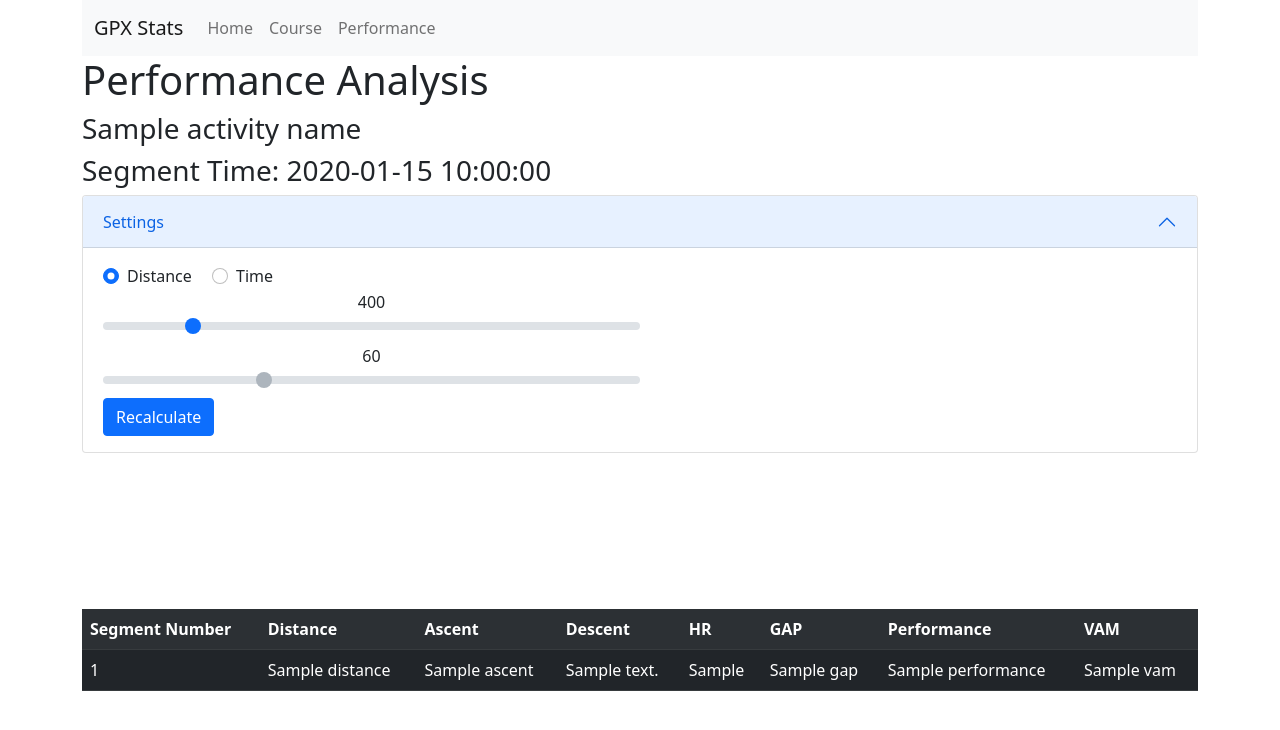
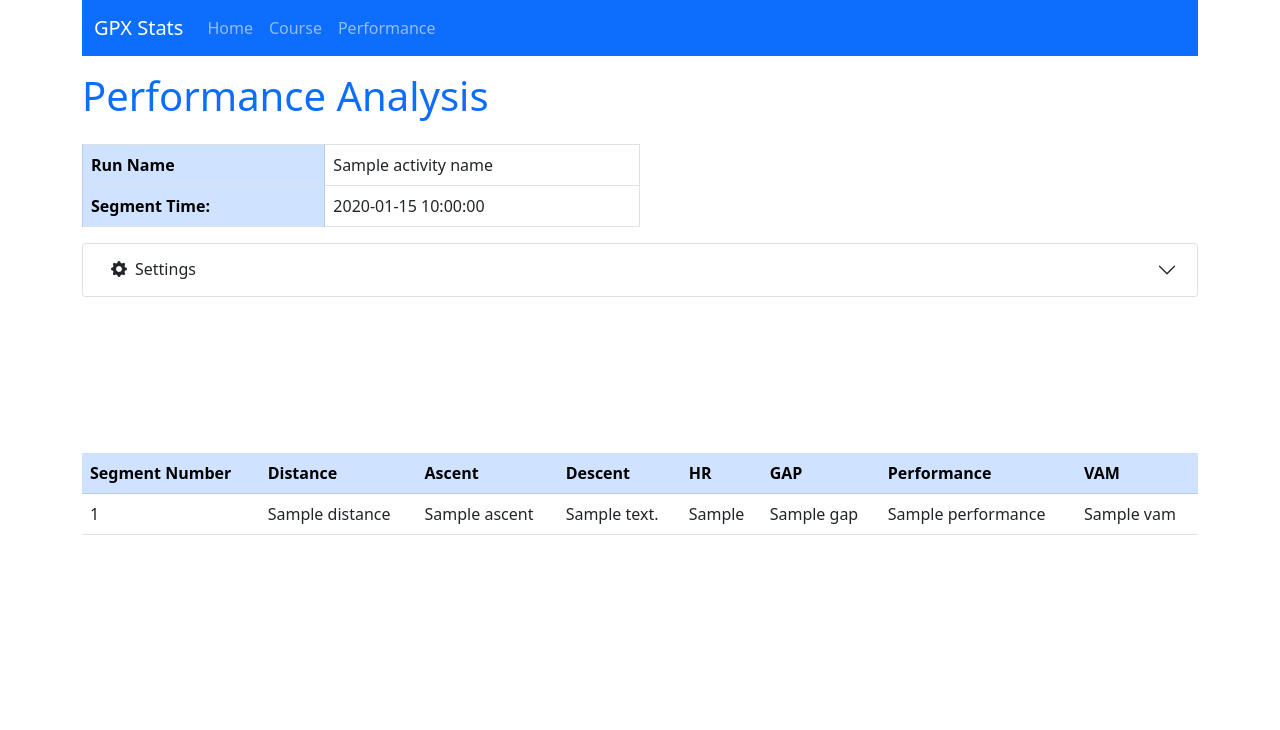
Before and after one commit to sudoale/gpx_stats, a Flask app: template templates/analyze_performance.html in a window 1280 px wide. Shown: the top 730 px of the page. Run offline with Flask 2, Linux system fonts and the light colour scheme; the template is opened without the code that fills it: most values are stand-ins (such as "Sample title", 1, 10 or a date in 2020); a map, chart or similar area stays blank; some libraries are stand-ins or nearby versions.

Commit message:
refactoring and design changes

```diff
--- a/src/metrics.py
+++ b/src/metrics.py
@@ -23,7 +23,7 @@ def average_hr(points):
         for extension_element in point.extensions[0].iter():
             if extension_element.tag.endswith('hr'):
                 hr.append(int(extension_element.text))
-    return sum(hr) / len(hr)
+    return round(sum(hr) / len(hr))
 
 
 def calculate_distance(points):
@@ -34,7 +34,7 @@ def calculate_distance(points):
         distance += distance_between_points(current_point, next_point)
         current_point = next_point
 
-    return distance
+    return round(distance)
 
 
 def distance_between_points(point1, point2):
--- a/src/performance_tools.py
+++ b/src/performance_tools.py
@@ -21,4 +21,4 @@ def calculate_gap(ascent, distance, duration):
     if adjusted_ascent > 200:
         gap -= ((adjusted_ascent - 200) % 50) * 90
 
-    return gap - remaining_reduction
+    return round(gap - remaining_reduction)
--- a/templates/analyze_performance.html
+++ b/templates/analyze_performance.html
@@ -2,24 +2,35 @@
 
 {% block content %}
 <div class="container">
-    <h1>Performance Analysis</h1>
-    <h3 id="activityName">{{ activity_name }}</h3>
-    {% if segment_time %}
-        <h3>Segment Time: {{ segment_time }}</h3>
-    {% elif segment_distance %}
-        <h3>Segment Distance: {{ segment_distance }}</h3>
-    {% endif %}
+    <h1 class="text-primary py-3">Performance Analysis</h1>
+
+    <table class="table table-bordered py-3 w-50">
+    <tr>
+        <th class="table-primary">Run Name</th>
+        <td>{{ activity_name }}</td>
+      </tr>
+      <tr>
+          {% if segment_time %}
+            <th class="table-primary">Segment Time:</th>
+            <td>{{ segment_time }}</td>
+          {% elif segment_distance %}
+            <th class="table-primary">Segment Distance</th>
+            <td>{{ segment_distance }}</td>
+          {% endif %}
+      </tr>
+  </table>
 </div>
 
 <div class="container">
     <div class="accordion" id="accordionExample">
         <div class="accordion-item">
           <h2 class="accordion-header" id="headingOne">
-            <button class="accordion-button" type="button" data-bs-toggle="collapse" data-bs-target="#collapseOne" aria-expanded="true" aria-controls="collapseOne">
-              Settings
+            <button class="accordion-button collapsed" type="button" data-bs-toggle="collapse" data-bs-target="#collapseOne" aria-expanded="true" aria-controls="collapseOne">
+              <i class="bi bi-gear-fill px-2"></i>
+                Settings
             </button>
           </h2>
-          <div id="collapseOne" class="accordion-collapse collapse show" aria-labelledby="headingOne" data-bs-parent="#accordionExample">
+          <div id="collapseOne" class="accordion-collapse collapse" aria-labelledby="headingOne" data-bs-parent="#accordionExample">
             <div class="accordion-body">
                 <div class="col-12">
                     <div class="form-check form-check-inline">
@@ -40,7 +51,9 @@
                     <input type="range" class="form-range" min="10" max="180" step="10" value=60 id="timeRange" oninput="timeSelected.value = this.value" disabled>
                 </div>
                 <div class="col-12">
-                    <button class="btn btn-primary" onclick="recalculate()">Recalculate</button>
+                    <button class="btn btn-primary" onclick="recalculate()">
+                        <i class="bi bi-play-fill px-1"></i>
+                        Recalculate</button>
                 </div>
             </div>
           </div>
@@ -61,8 +74,8 @@
 
 <script src="{{ url_for('static', filename='js/chart.js') }}"></script>
 <div class="container">
-  <table class="table table-dark table-striped">
-    <tr>
+  <table class="table">
+    <tr class=" table-primary">
         <th>Segment Number</th>
         <th>Distance</th>
         <th>Ascent</th>
--- a/templates/base.html
+++ b/templates/base.html
@@ -3,6 +3,7 @@
 <head>
     <title>GPX Stats</title>
     <link href="https://cdn.jsdelivr.net/npm/bootstrap@5.1.3/dist/css/bootstrap.min.css" rel="stylesheet" integrity="sha384-1BmE4kWBq78iYhFldvKuhfTAU6auU8tT94WrHftjDbrCEXSU1oBoqyl2QvZ6jIW3" crossorigin="anonymous">
+    <link rel="stylesheet" href="https://cdn.jsdelivr.net/npm/bootstrap-icons@1.3.0/font/bootstrap-icons.css">
     <script src="https://cdn.jsdelivr.net/npm/bootstrap@5.1.3/dist/js/bootstrap.bundle.min.js" integrity="sha384-ka7Sk0Gln4gmtz2MlQnikT1wXgYsOg+OMhuP+IlRH9sENBO0LRn5q+8nbTov4+1p" crossorigin="anonymous"></script>
     <script src="https://cdnjs.cloudflare.com/ajax/libs/Chart.js/3.7.1/chart.js"></script>
     <script src="https://code.jquery.com/jquery-3.6.0.js" integrity="sha256-H+K7U5CnXl1h5ywQfKtSj8PCmoN9aaq30gDh27Xc0jk=" crossorigin="anonymous"></script>
@@ -12,7 +13,7 @@
 </head>
 <body>
 <div class="container">
-    <nav class="navbar navbar-expand-lg navbar-light bg-light">
+    <nav class="navbar navbar-expand-lg navbar-dark bg-primary">
   <div class="container-fluid">
     <a class="navbar-brand" href="/">GPX Stats</a>
     <button class="navbar-toggler" type="button" data-bs-toggle="collapse" data-bs-target="#navbarNav" aria-controls="navbarNav" aria-expanded="false" aria-label="Toggle navigation">
--- a/templates/index.html
+++ b/templates/index.html
@@ -5,7 +5,7 @@
 {% endblock %}
 
 {% block content %}
-<div class="container">
+<div class="container py-5">
   <h1 class="text-center">Welcome to GPX Stats</h1>
   <p class="text-center">Start by uploading a past performance or a planned course.</p>
   <div class="accordion" id="accordionExample">
--- a/templates/performance.html
+++ b/templates/performance.html
@@ -3,10 +3,10 @@
 {% endblock %}
 
 {% block content %}
-<div class="container">
+<div class="container text-center py-5">
   <h1 class="text-center">Review one of your performances!</h1>
-  <div class="dropdown">
-    <a class="btn btn-secondary dropdown-toggle" href="#" role="button" id="dropdownMenuLink" data-bs-toggle="dropdown" aria-expanded="false">
+  <div class="dropdown py-5">
+    <a class="btn btn-primary dropdown-toggle" href="#" role="button" id="dropdownMenuLink" data-bs-toggle="dropdown" aria-expanded="false">
       Select Performance
     </a>
 
```
Also changed, not shown: app.py (+6 -2 lines), src/gpx_stats.py (+4 -5 lines), templates/analyze_course.html (+10 -4 lines), templates/course.html (+3 -5 lines), 4 other files.
